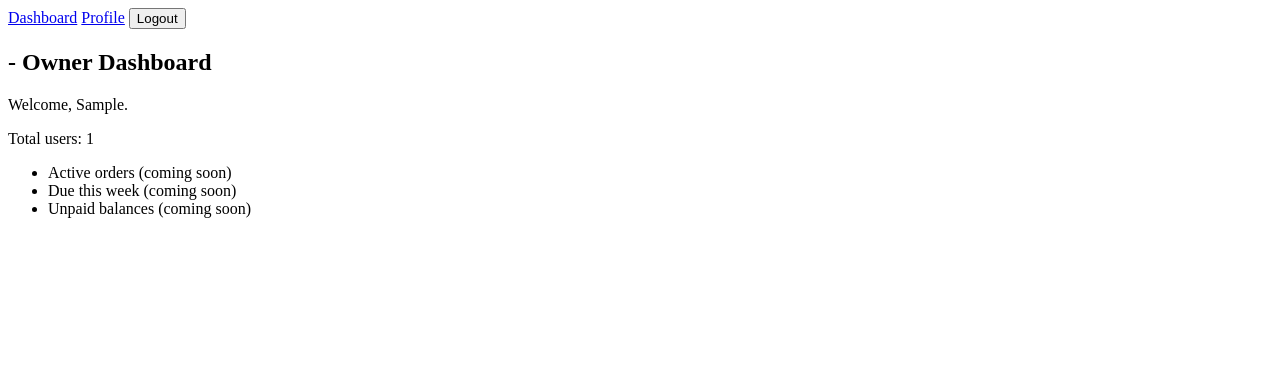
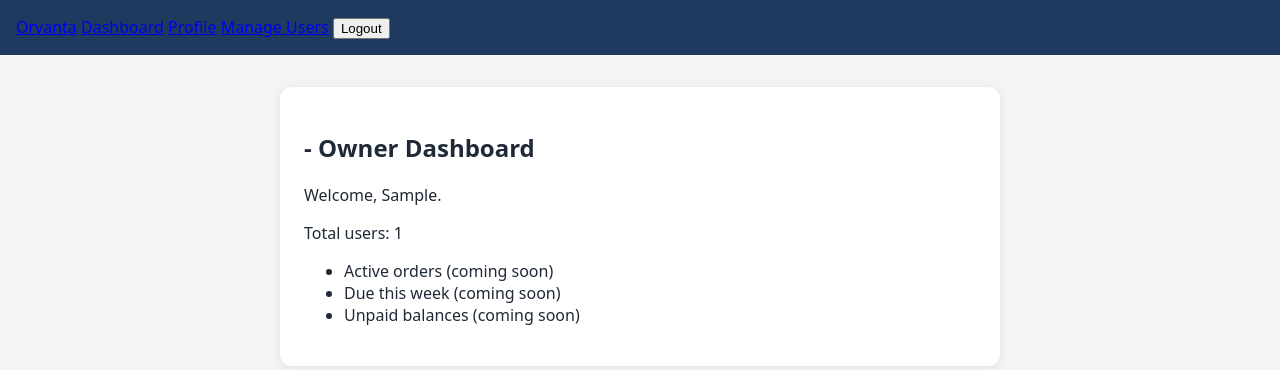
Before and after one commit to dmanguie/Orvanta-Manguilimotan-Danielle-G2, a Django app: page /dashboard/owner/ in a window 1280 px wide. Shown: the top 370 px of the page. Run offline with Django 5.2, Linux system fonts and the light colour scheme; the visitor is signed in with stand-in values (Sample User, id 1); data comes from the database, SQL or seed files in the repository.

Commit message:
style: add styled base template with role-based navigation

```diff
--- a/templates/base.html
+++ b/templates/base.html
@@ -1,13 +1,20 @@
+{% load static %}
 <!DOCTYPE html>
 <html>
 <head>
+  <meta name="viewport" content="width=device-width, initial-scale=1">
   <title>{% block title %}Orvanta{% endblock %}</title>
+  <link rel="stylesheet" href="{% static 'css/style.css' %}">
 </head>
 <body>
 <nav>
+  <a href="{% url 'dashboard' %}">Orvanta</a>
   {% if user.is_authenticated %}
     <a href="{% url 'dashboard' %}">Dashboard</a>
     <a href="{% url 'profile' %}">Profile</a>
+    {% if user.is_superuser %}
+      <a href="/admin/">Manage Users</a>
+    {% endif %}
     <form method="post" action="{% url 'logout' %}" style="display:inline">
       {% csrf_token %}<button type="submit">Logout</button>
     </form>
@@ -17,10 +24,14 @@
   {% endif %}
 </nav>
 
-{% for message in messages %}
-  <div class="alert {{ message.tags }}">{{ message }}</div>
-{% endfor %}
+<main>
+  {% for message in messages %}
+    <div class="alert {{ message.tags }}">{{ message }}</div>
+  {% endfor %}
 
-{% block content %}{% endblock %}
+  <div class="card">
+    {% block content %}{% endblock %}
+  </div>
+</main>
 </body>
 </html>
```
